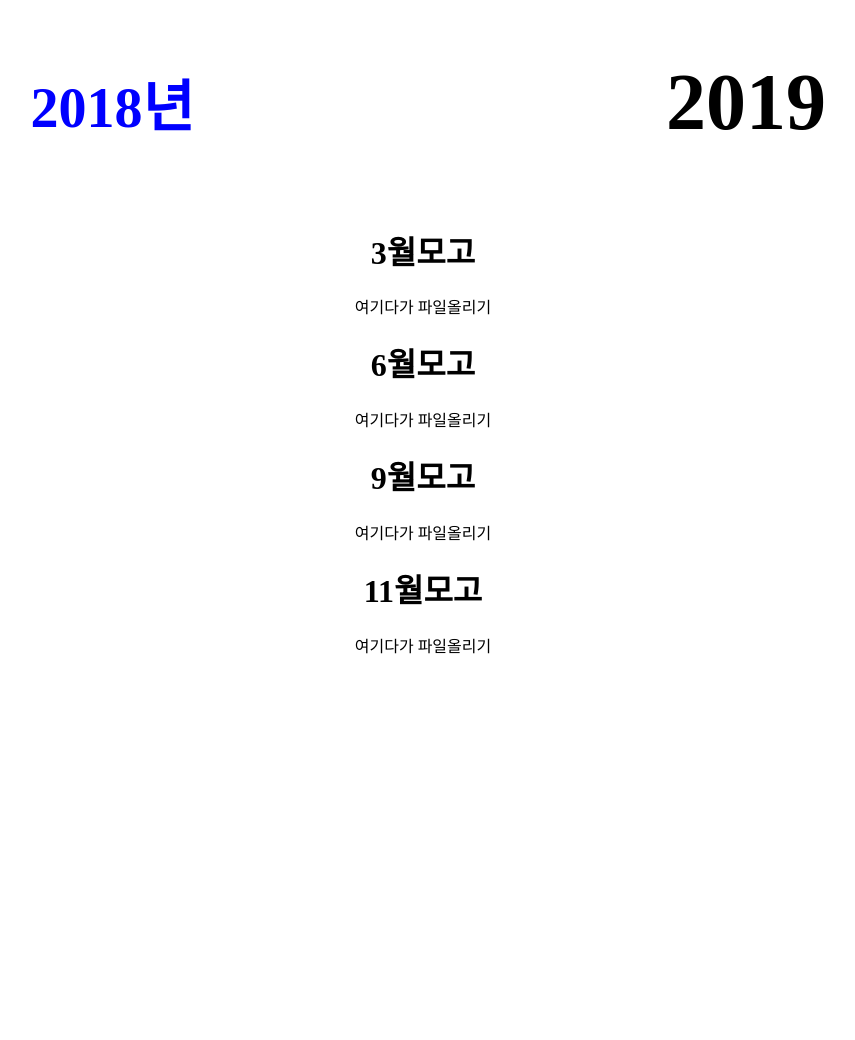
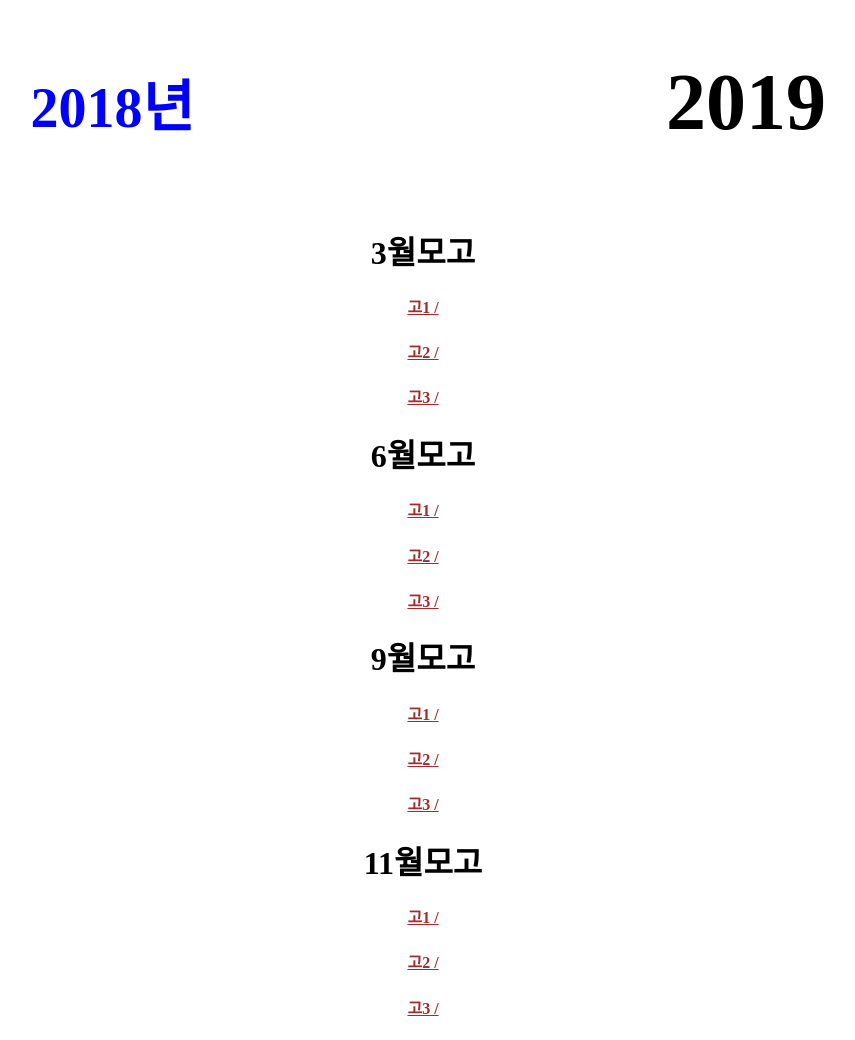
Before and after one commit to seoyundeok/zinroproject1, a plain HTML site: page 모의고사/2019.html in a window 1280 px wide. Shown: the part 263-1303 px from the top of the page, without its empty margins (217-1072 px from the left). Before the commit the page ends 928 px from the top, so only its background shows below. Drawn offline with Linux system fonts and the light colour scheme.

Commit message:
모의고사 2019.html

```diff
--- a/모의고사/2019.html
+++ b/모의고사/2019.html
@@ -61,13 +61,21 @@
 
         <div class="align">
             <h1>3월모고</h1>
-              여기다가 파일올리기
+             <a href="https://legendstudy.com/1389" style="color:brown"><h4 class="qwe">고1 /</h4></a>
+            <a href="https://legendstudy.com/1390" style="color:brown"><h4 class="qwe">고2 /</h4></a>
+            <a href="https://legendstudy.com/1391" style="color:brown"><h4 class="qwe">고3 /</h4></a>
             <h1>6월모고</h1>
-              여기다가 파일올리기
+            <a href="https://legendstudy.com/1412" style="color:brown"><h4 class="qwe">고1 /</h4></a>
+            <a href="https://legendstudy.com/1414" style="color:brown"><h4 class="qwe">고2 /</h4></a>
+            <a href="https://legendstudy.com/1282" style="color:brown"><h4 class="qwe">고3 /</h4></a>
             <h1>9월모고</h1>
-              여기다가 파일올리기
+            <a href="https://legendstudy.com/1413" style="color:brown"><h4 class="qwe">고1 /</h4></a>
+            <a href="https://legendstudy.com/1415" style="color:brown"><h4 class="qwe">고2 /</h4></a>
+            <a href="https://legendstudy.com/1339" style="color:brown"><h4 class="qwe">고3 /</h4></a>
             <h1>11월모고</h1>
-              여기다가 파일올리기
+            <a href="https://legendstudy.com/1418" style="color:brown"><h4 class="qwe">고1 /</h4></a>
+            <a href="https://legendstudy.com/1419" style="color:brown"><h4 class="qwe">고2 /</h4></a>
+            <a href="https://legendstudy.com/1378" style="color:brown"><h4 class="qwe">고3 /</h4></a>
         </div>
     </body>
 </html>
```
